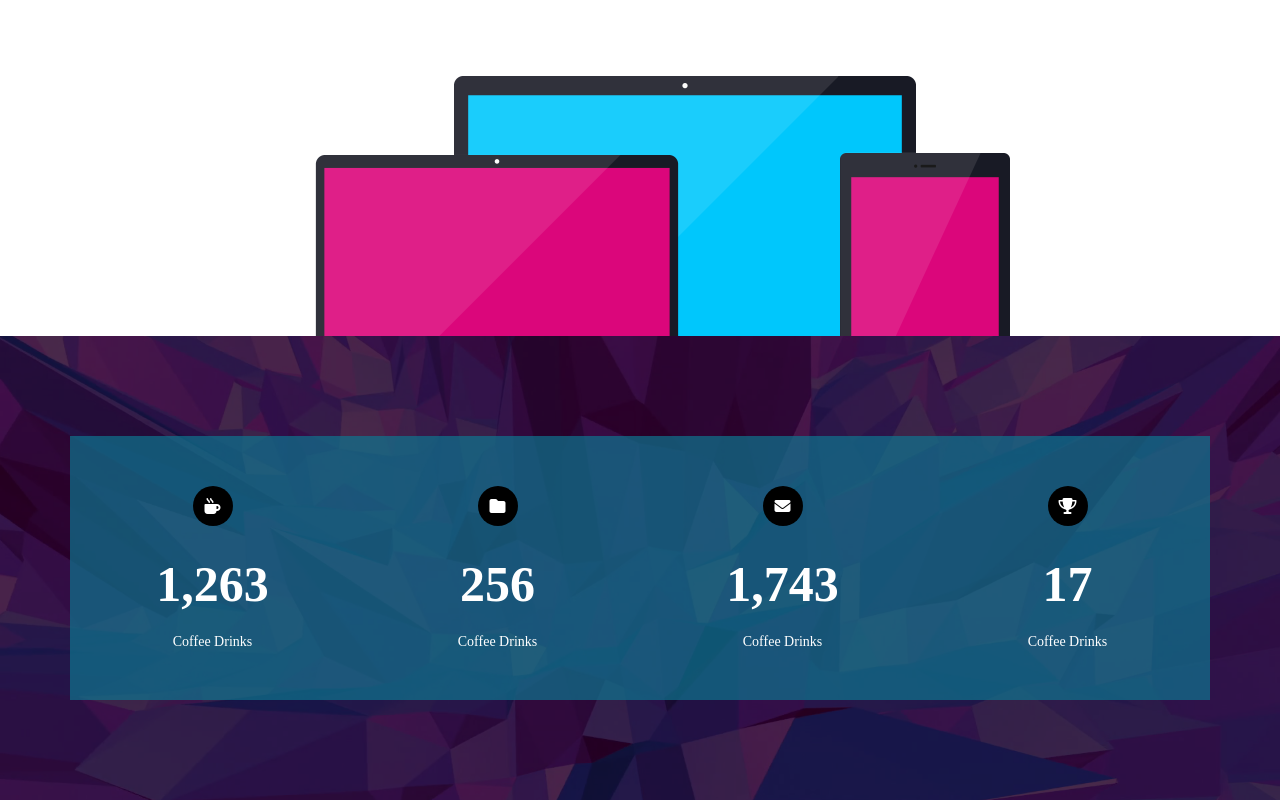
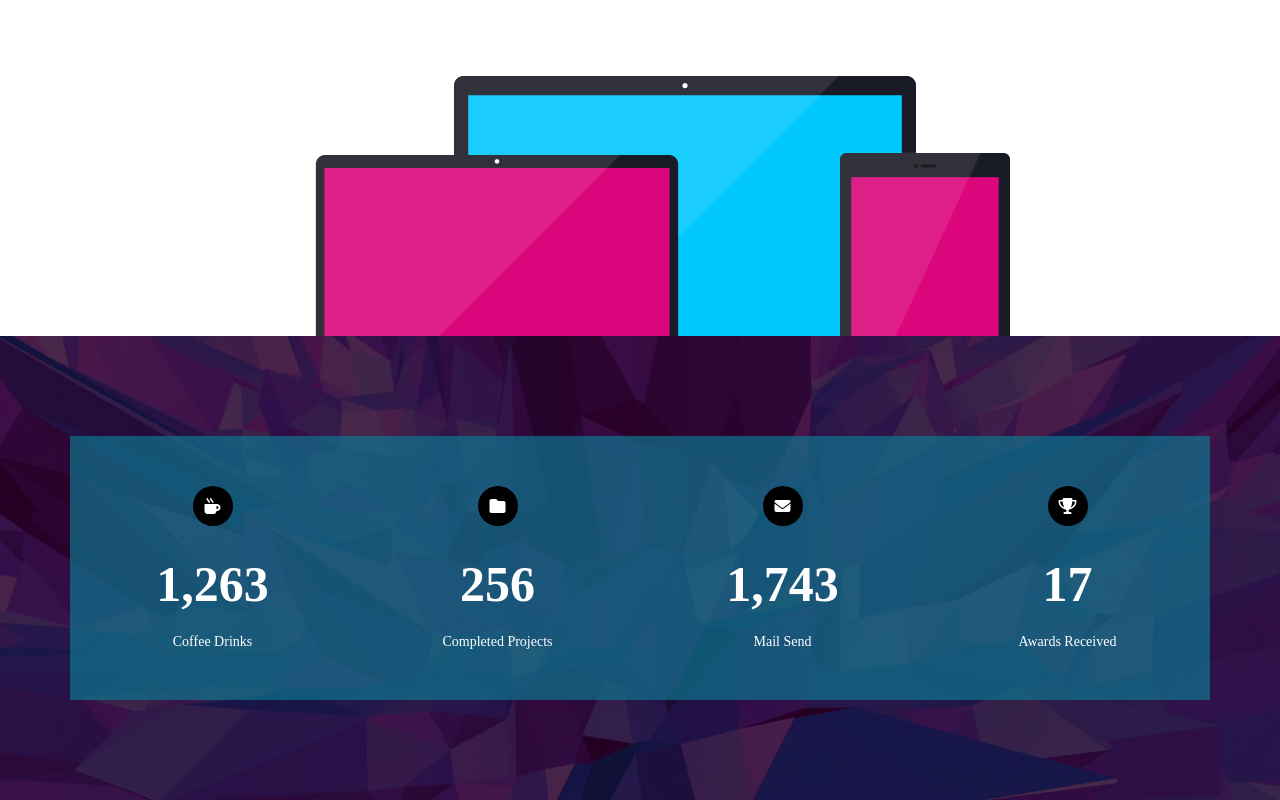
Before and after one commit to ALSultan404/My_Second_WebSite, a plain HTML site: page index.html in a window 1280 px wide. Shown: the part 4242-5042 px from the top of the page. Drawn offline with Linux system fonts and the light colour scheme.

Commit message:
Update On Stats Section

```diff
--- a/index.html
+++ b/index.html
@@ -240,17 +240,17 @@
                 <div class="box">
                     <i class="fas fa-folder"></i>
                     <div class="number">256</div>
-                    <p>Coffee Drinks</p>
+                    <p>Completed Projects</p>
                 </div>
                 <div class="box">
                     <i class="fas fa-envelope"></i>
                     <div class="number">1,743</div>
-                    <p>Coffee Drinks</p>
+                    <p>Mail Send</p>
                 </div>
                 <div class="box">
                     <i class="fas fa-trophy"></i>
                     <div class="number">17</div>
-                    <p>Coffee Drinks</p>
+                    <p>Awards Received</p>
                 </div>
             </div>
         </div>
```
